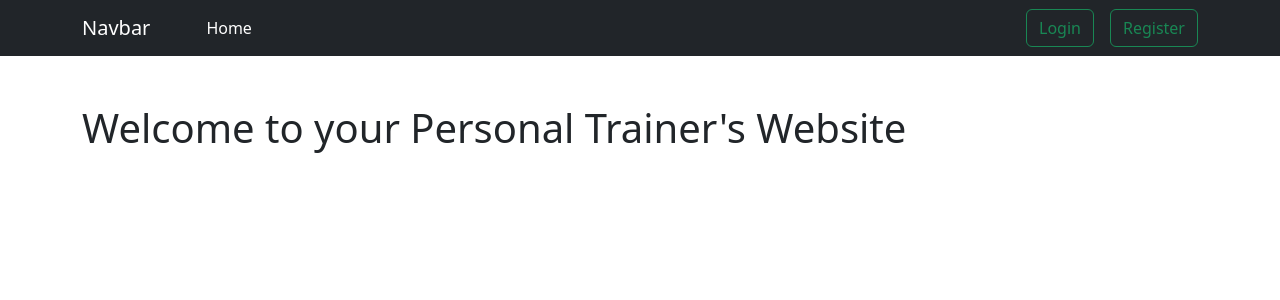
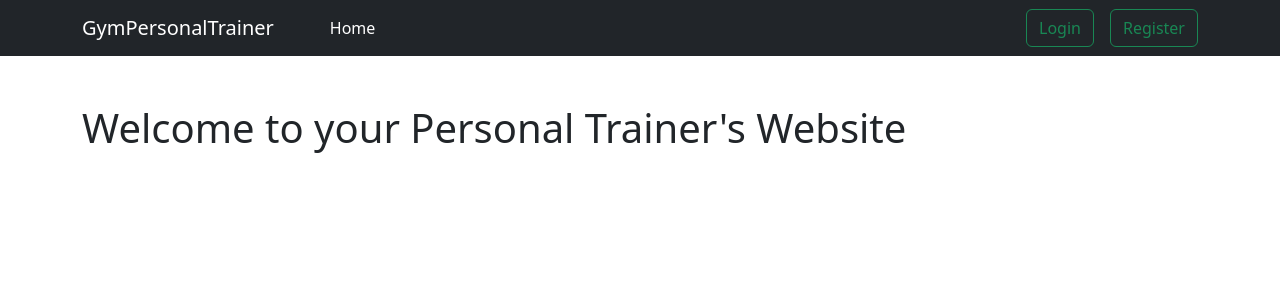
Before and after one commit to leyoncode/GymPersonalTrainer, a Django app: page / in a window 1280 px wide. Shown: the top 300 px of the page. Run offline with Django 5.2, Linux system fonts and the light colour scheme.

Commit message:
Minor UI fix to put correct brand name in navbar

```diff
--- a/core/templates/core/base.html
+++ b/core/templates/core/base.html
@@ -17,7 +17,7 @@
 <body>
     <nav class="navbar navbar-expand-lg bg-dark mb-5" data-bs-theme="dark">
         <div class="container">
-            <a class="navbar-brand me-5" href="/">Navbar</a> <!-- Added margin end class me-5 -->
+            <a class="navbar-brand me-5" href="/">GymPersonalTrainer</a> <!-- Added margin end class me-5 -->
             <button class="navbar-toggler" type="button" data-bs-toggle="collapse" data-bs-target="#navbarNavAltMarkup"
                     aria-controls="navbarNavAltMarkup" aria-expanded="false" aria-label="Toggle navigation">
                 <span class="navbar-toggler-icon"></span>
```
